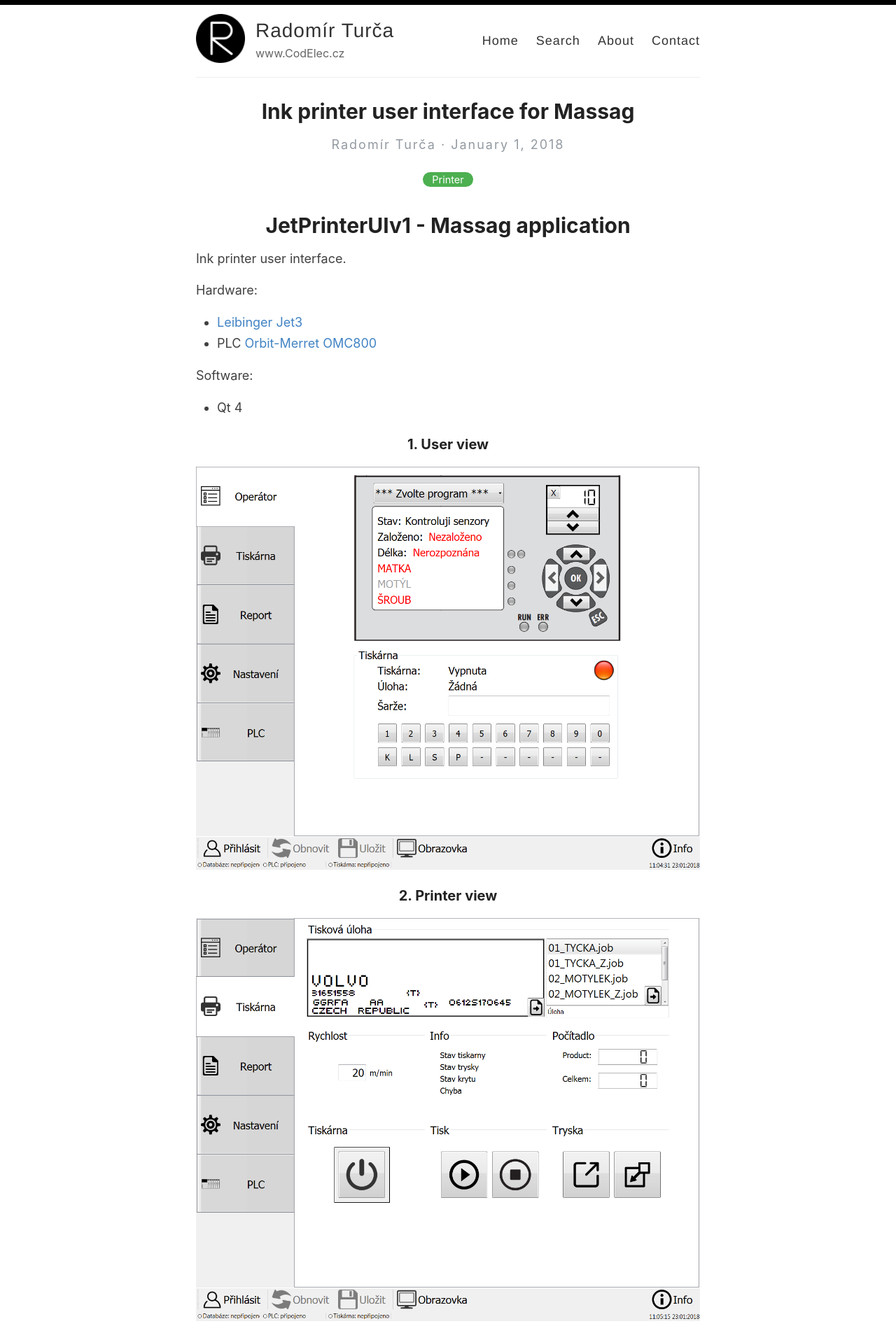
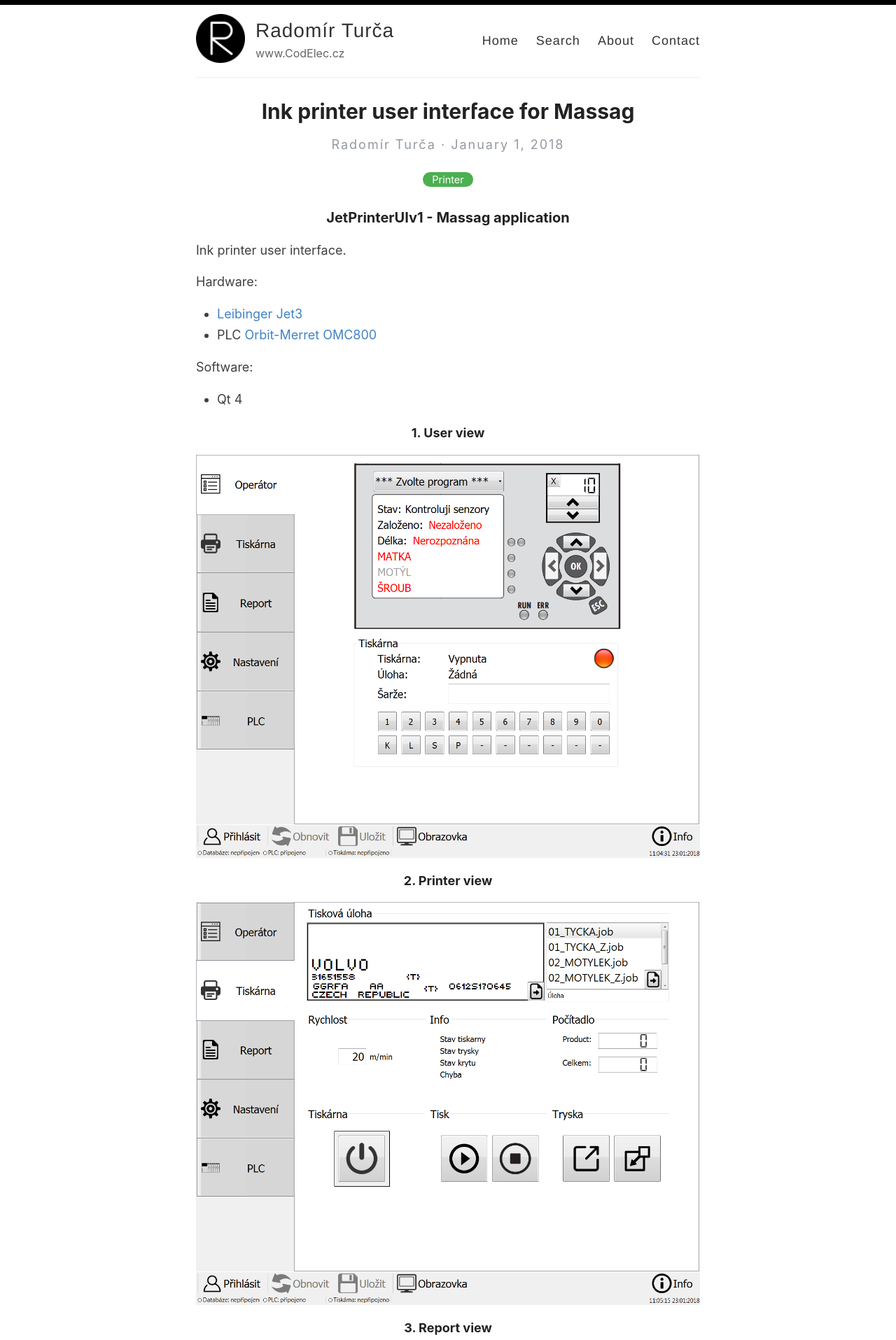
Before and after one commit to CodElecCz/codeleccz.github.io, a Jekyll site: the page built from _posts/2018-1-1-jetprinteruiv1-massag.md, in a window 1280 px wide. Shown: the top 1915 px of the page at 70% size. Built offline with Jekyll 4.4.1, drawn with Linux system fonts in a browser that asks for light colours.

```diff
--- a/_posts/2018-1-1-jetprinteruiv1-massag.md
+++ b/_posts/2018-1-1-jetprinteruiv1-massag.md
@@ -4,7 +4,7 @@ title: Ink printer user interface for Massag
 categories: [Printer]
 ---
 
-# JetPrinterUIv1 - Massag application
+### JetPrinterUIv1 - Massag application
 
 Ink printer user interface.
 
@@ -15,22 +15,22 @@ Hardware:
 Software:
 - Qt 4
 
-### 1. User view
+#### 1. User view
 
 ![JetPrinter GUI 1](https://codeleccz.github.io/images/JetPrinterUIv1/Massag1.png)
 
-### 2. Printer view
+#### 2. Printer view
 
 ![JetPrinter GUI 1](https://codeleccz.github.io/images/JetPrinterUIv1/Massag2.png)
 
-### 3. Report view
+#### 3. Report view
 
 ![JetPrinter GUI 1](https://codeleccz.github.io/images/JetPrinterUIv1/Massag3.png)
 
-### 4. Settings view
+#### 4. Settings view
 
 ![JetPrinter GUI 1](https://codeleccz.github.io/images/JetPrinterUIv1/Massag4.png)
 
-### 5. PLC view
+#### 5. PLC view
 
 ![JetPrinter GUI 1](https://codeleccz.github.io/images/JetPrinterUIv1/Massag5.png)
```
